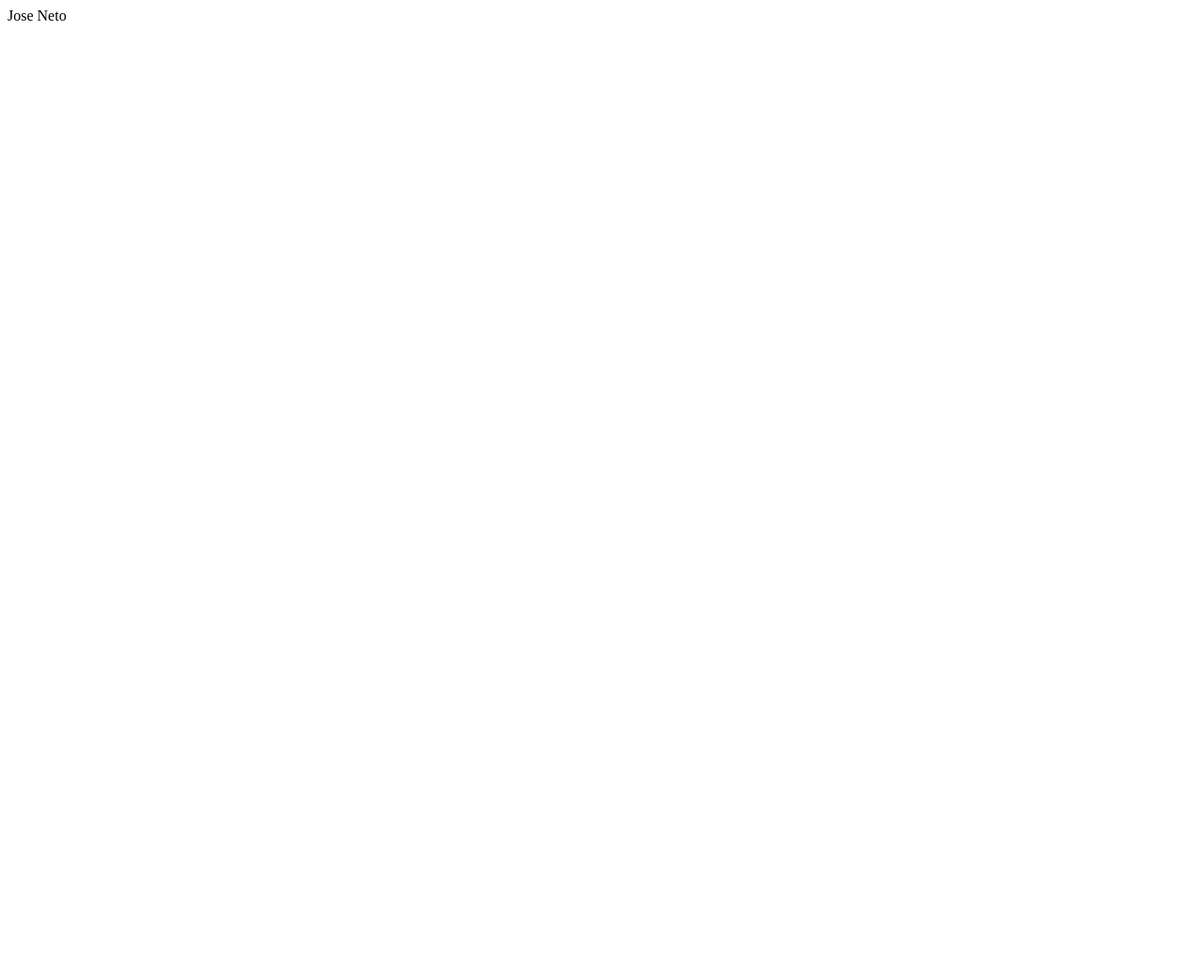
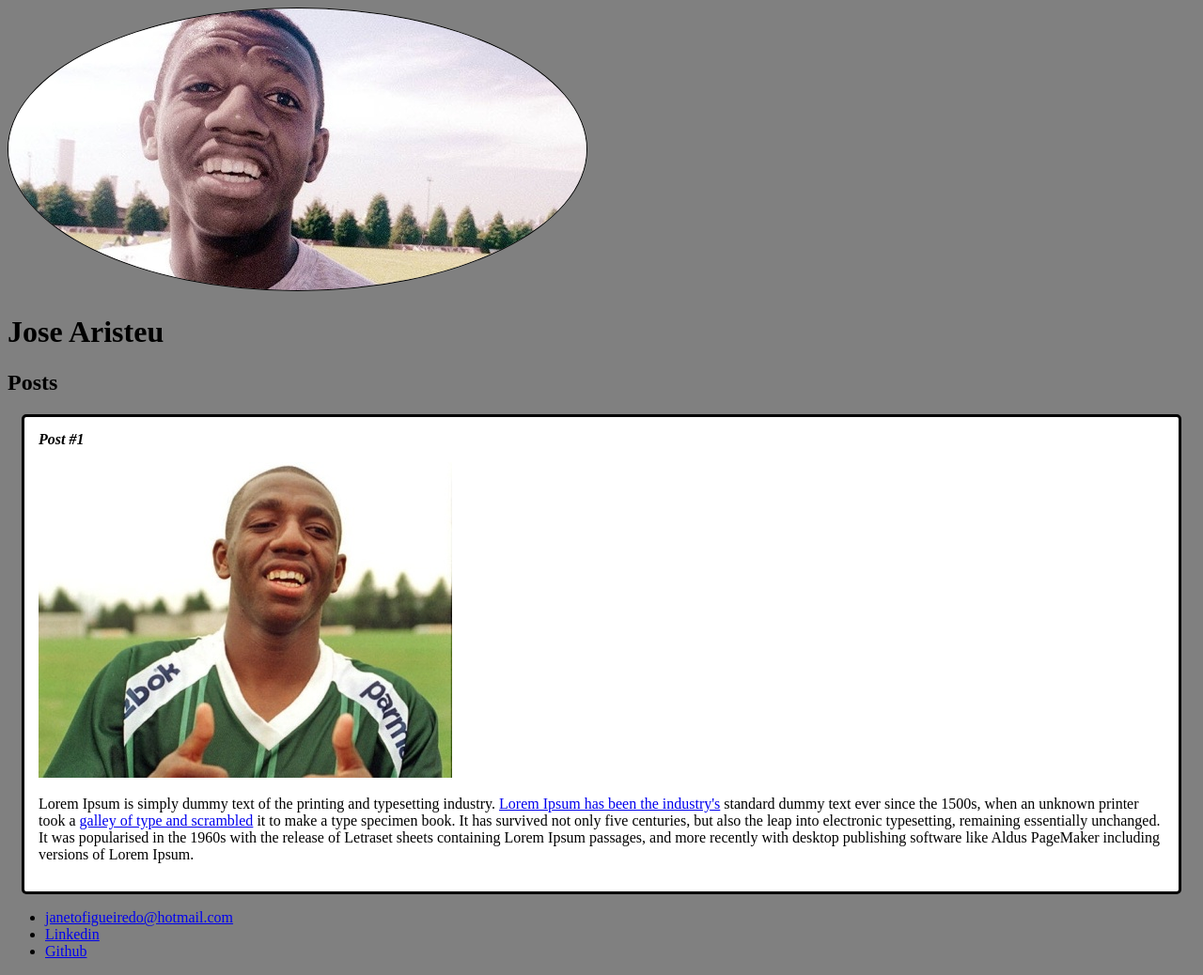
Before and after one commit to JoseAristeu10/EvolutionStudy, a plain HTML site: page Introducao HTML5 e CSS3/index.html in a window 1280 px wide. Shown: the whole page at 94% size. Before the commit the page ends 800 px from the top, so only its background shows below. Drawn offline with Linux system fonts and the light colour scheme.

Commit message:
Primeira atualização do site com as fotos do amaral

```diff
--- /dev/null
+++ b/Introducao HTML5 e CSS3/Style.css
@@ -0,0 +1,37 @@
+body {
+  background: gray;
+}
+
+#title, .subtitle, .post_title {
+  color: black;
+}
+
+.photo {
+  border: 1px solid black;
+  border-radius: 50%;
+}
+
+.post_title {
+  font-size: 16px;
+  font-style: italic;
+  margin: 0;
+  margin-bottom: 15px;
+}
+
+
+.post {
+  background: white;
+  padding: 15px;
+  border: 3px solid black;
+  margin: 15px;
+  border-radius: 5px;
+}
+
+.post_content {
+  margin: 0;
+  margin-bottom: 15px;
+}
+
+.post_image {
+  margin-bottom: 15px;
+}
--- a/Introducao HTML5 e CSS3/index.html
+++ b/Introducao HTML5 e CSS3/index.html
@@ -3,8 +3,39 @@
   <head>
     <meta charset="utf-8">
     <title>Jose Neto</title>
+    <link rel="stylesheet" href="Style.css">
   </head>
  <body>
-   Jose Neto
+  <header>
+    <img src="amaral.jpeg" alt="Ilustração do monstro sagrado" class = "photo">
+    <h1 id="title">Jose Aristeu</h1>
+  </header>
+  <section>
+    <header>
+      <h2 class="subtitle">Posts</h2>
+    </header>
+  <article class="post">
+      <header>
+        <h3 class="post_title">Post #1</h3>
+        <img src="Amaral 2.jpg" alt="Amaralzão da massa " class ="post_image">
+      </header>
+      <p class="post_content">
+        Lorem Ipsum is simply dummy text of the printing and typesetting industry. <a href="https://lipsum.com/" target="_blank"> Lorem Ipsum has been the industry's</a> standard dummy text ever since the 1500s, when an unknown printer took a <a href="mailto:janetofigueiredo@hotmail.com">galley of type and scrambled</a> it to make a type specimen book. It has survived not only five centuries, but also the leap into electronic typesetting, remaining essentially unchanged. It was popularised in the 1960s with the release of Letraset sheets containing Lorem Ipsum passages, and more recently with desktop publishing software like Aldus PageMaker including versions of Lorem Ipsum.
+      </p>
+    </article>
+  </section>
+  <footer>
+    <ul>
+      <li>
+        <a href="mailto:janetofigueiredo@hotmail.com">janetofigueiredo@hotmail.com<a/>
+      </li>
+      <li>
+        <a href="https://www.linkedin.com/in/jose-aristeu-de-figueiredo-neto-419208130/" target="_blank">Linkedin</a>
+      </li>
+      <li>
+        <a href="https://github.com/JoseAristeu10/EvolutionStudy" target="_blank">Github</a>
+      </li>
+    </ul>
+  </footer>
  </body>
 </html>
```
Also changed, not shown: Introducao HTML5 e CSS3/Amaral 2.jpg (added), Introducao HTML5 e CSS3/amaral.jpeg (added).
